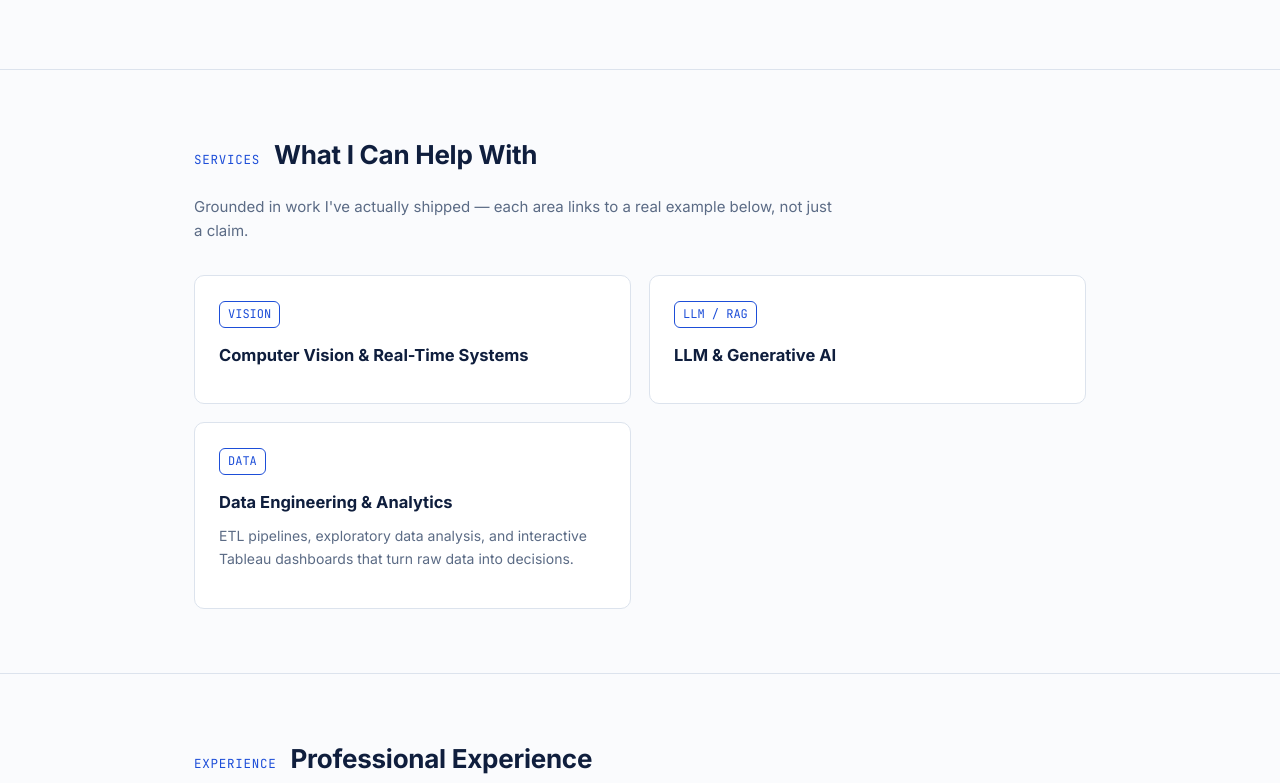
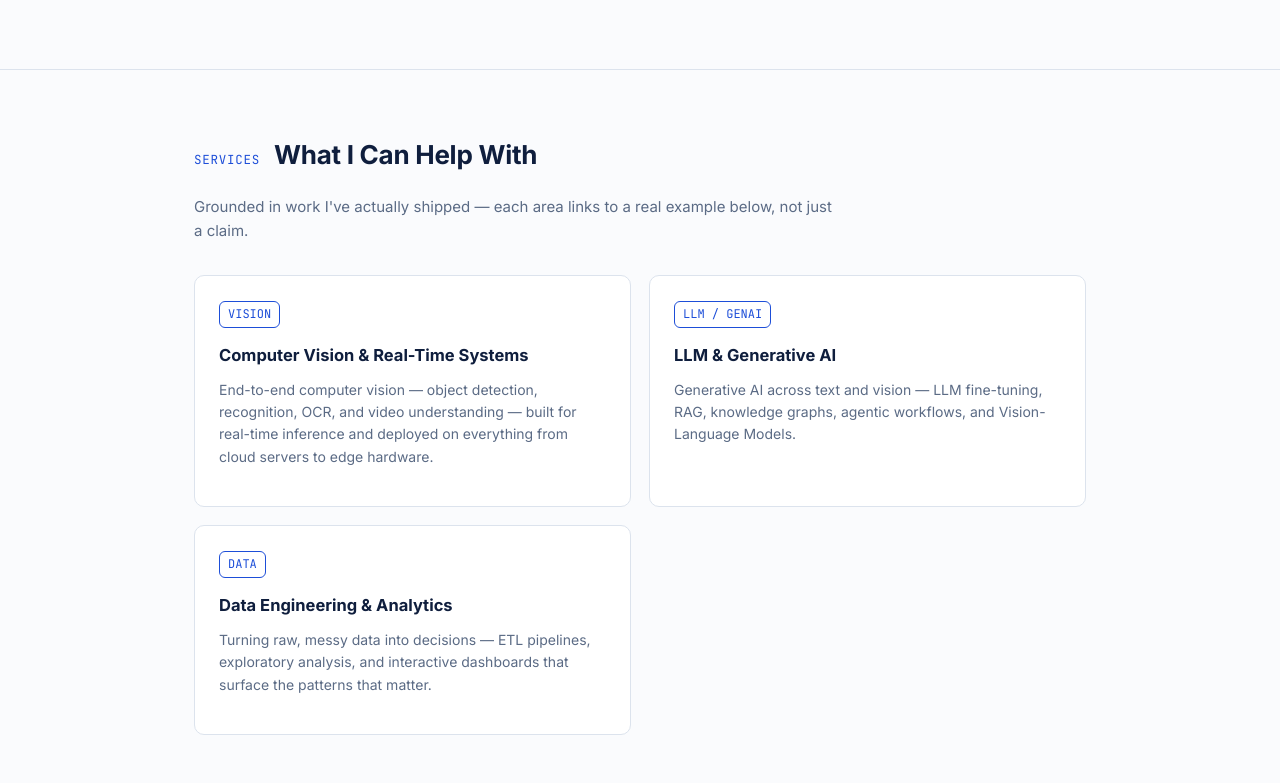
Before and after one commit to saniazeb97/saniazeb97.github.io, a plain HTML site: page index.html in a window 1280 px wide. Shown: the part 393-1176 px from the top of the page. Drawn offline with Linux system fonts and the light colour scheme.

Commit message:
Update index.html

```diff
--- a/index.html
+++ b/index.html
@@ -196,7 +196,32 @@
     </div>
   </div>
 </header>
+<section id="services">
+  <div class="wrap">
+    <div class="section-head"><span class="tag">SERVICES</span><h2>What I Can Help With</h2></div>
+    <p style="color:var(--muted); font-size:15px; max-width:640px; margin:-16px 0 32px;">Grounded in work I've actually shipped — each area links to a real example below, not just a claim.</p>
 
+    <div class="svc-grid">
+      <div class="svc-card">
+        <span class="svc-icon">VISION</span>
+        <h3>Computer Vision &amp; Real-Time Systems</h3>
+        <p>End-to-end computer vision — object detection, recognition, OCR, and video understanding — built for real-time inference and deployed on everything from cloud servers to edge hardware.</p>
+      </div>
+
+      <div class="svc-card">
+        <span class="svc-icon">LLM / GENAI</span>
+        <h3>LLM &amp; Generative AI</h3>
+        <p>Generative AI across text and vision — LLM fine-tuning, RAG, knowledge graphs, agentic workflows, and Vision-Language Models.</p>
+      </div>
+
+      <div class="svc-card">
+        <span class="svc-icon">DATA</span>
+        <h3>Data Engineering &amp; Analytics</h3>
+        <p>Turning raw, messy data into decisions — ETL pipelines, exploratory analysis, and interactive dashboards that surface the patterns that matter.</p>
+      </div>
+    </div>
+  </div>
+</section>
   <section id="services">
   <div class="wrap">
     <div class="section-head"><span class="tag">SERVICES</span><h2>What I Can Help With</h2></div>
```
